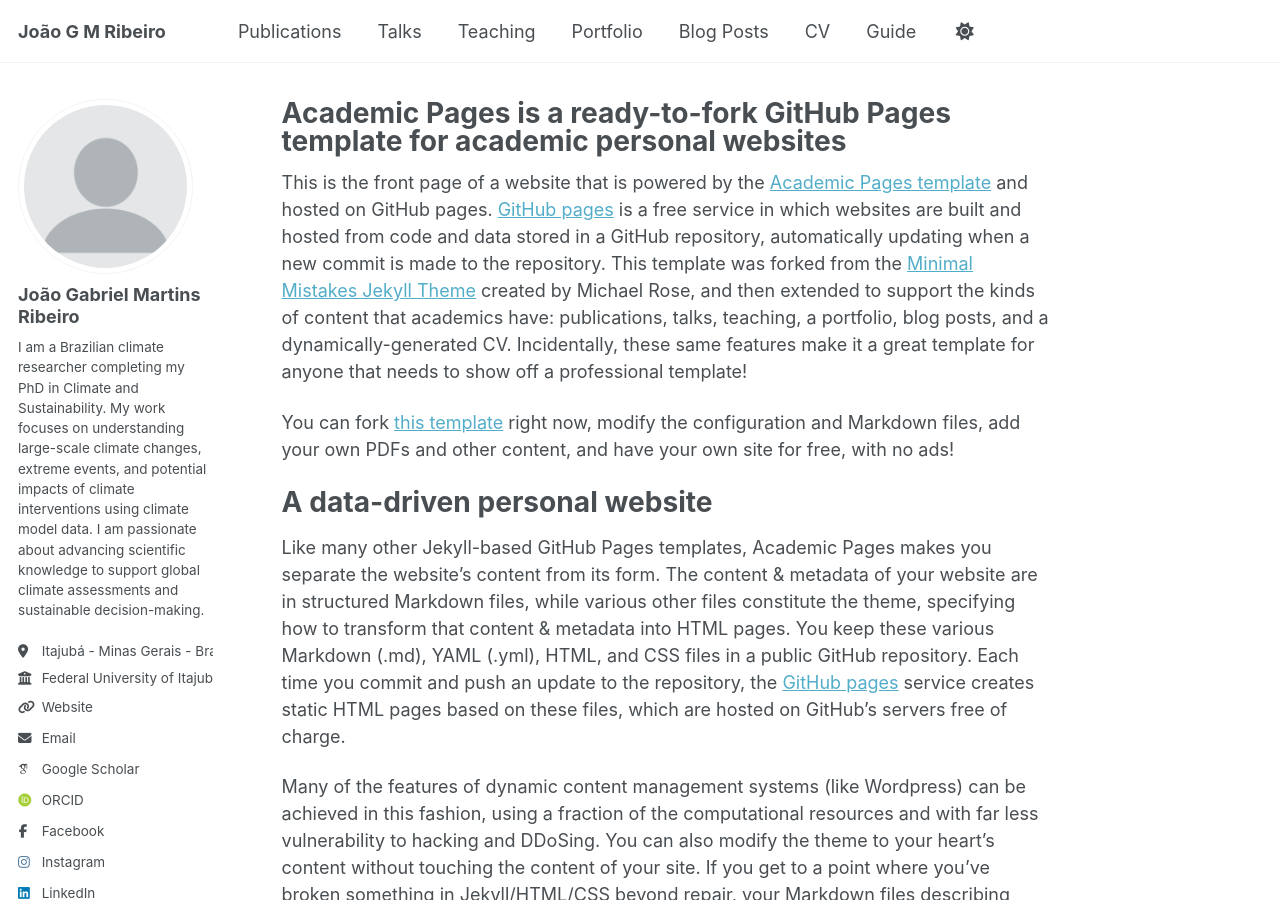
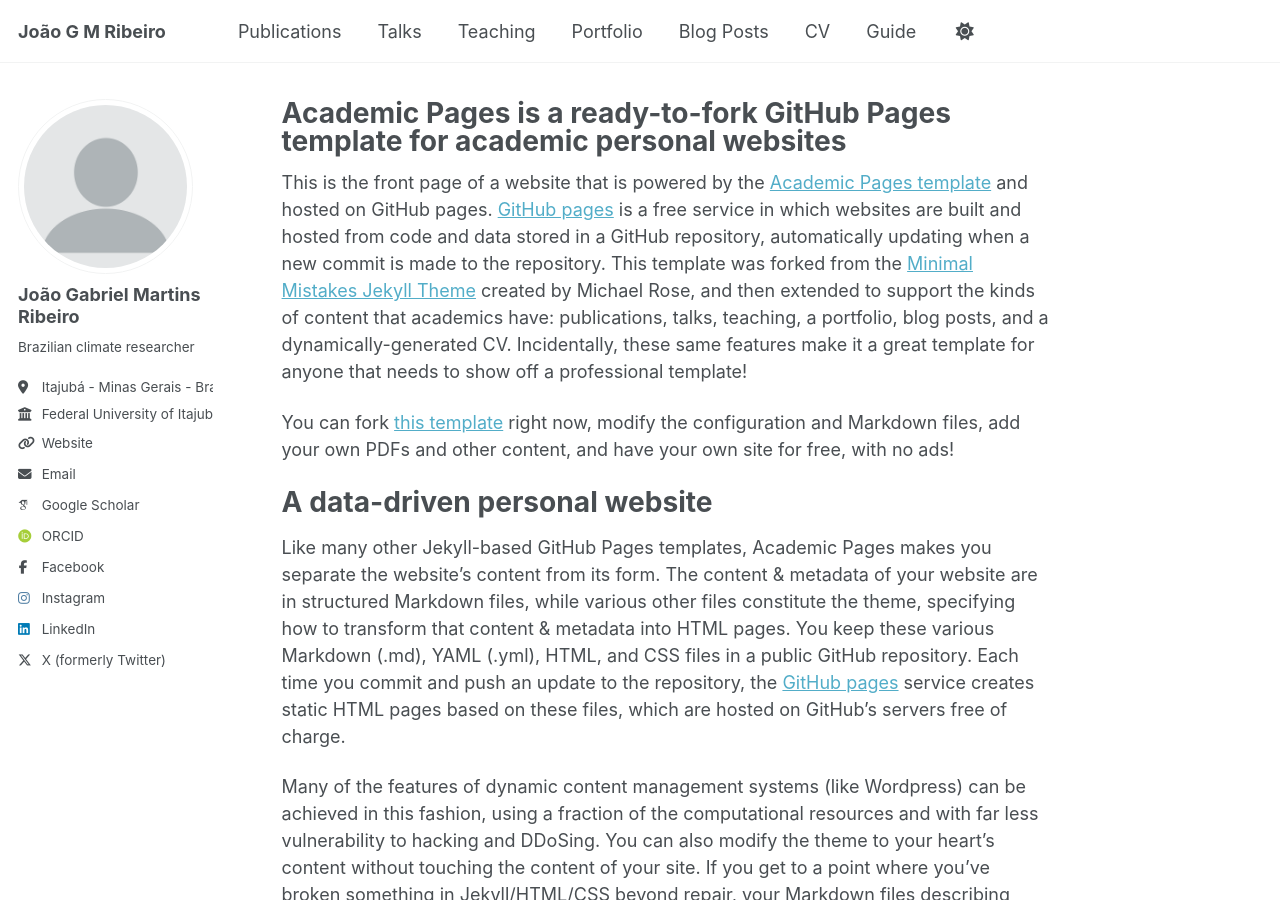
Before and after one commit to Joaogmr472/joaogmr472.github.io, a Jekyll site: the page built from _pages/about.md, in a window 1280 px wide and 900 px high. Built offline with Jekyll 4.4.1, drawn with Linux system fonts in a browser that asks for light colours; some web fonts are replaced; a script that is not in the unit is left out.

Commit message:
Update _config.yml n3

```diff
--- a/_config.yml
+++ b/_config.yml
@@ -26,7 +26,7 @@ author:
   avatar           : "profile.png"
   name             : "João Gabriel Martins Ribeiro"
   pronouns         : # example: "she/her"
-  bio              : "I am a Brazilian climate researcher completing my PhD in Climate and Sustainability. My work focuses on understanding large-scale climate changes, extreme events, and potential impacts of climate interventions using climate model data. I am passionate about advancing scientific knowledge to support global climate assessments and sustainable decision-making."
+  bio              : "Brazilian climate researcher"
   location         : "Itajubá - Minas Gerais - Brazil"
   employer         : "Federal University of Itajubá"
   uri              : "https://linktr.ee/joao_gmr472"
```
